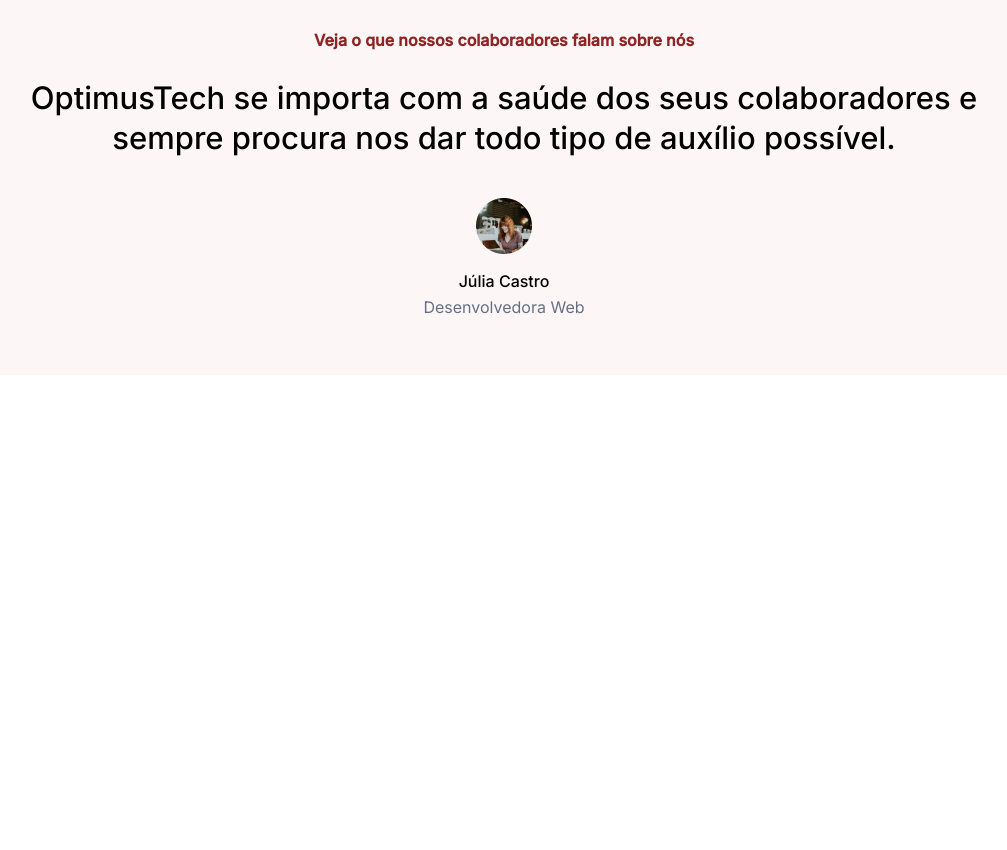
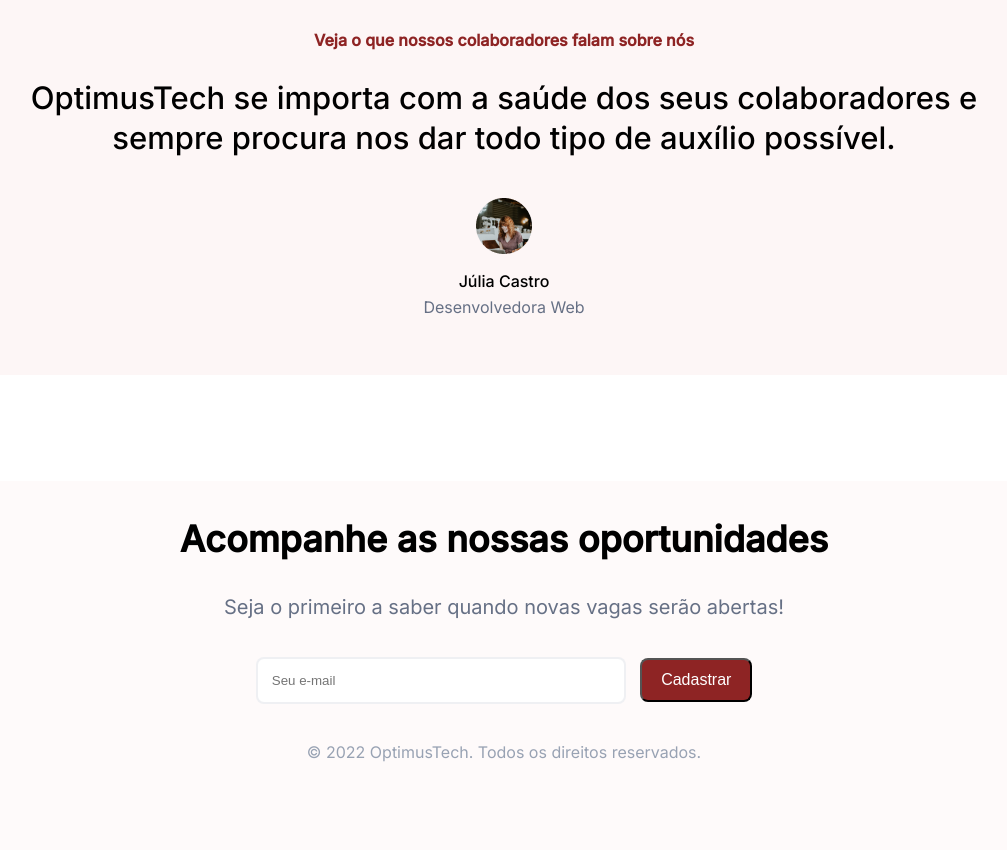
Before and after one commit to GuiTDS/optimus-tech, a plain HTML site: page index.html in a window 1280 px wide. Shown: the part 2405-3255 px from the top of the page, without its empty margins (136-1143 px from the left). Before the commit the page ends 2780 px from the top, so only its background shows below. Drawn offline with Linux system fonts and the light colour scheme.

Commit message:
Adição do rodapé

```diff
--- a/assets/css/styles.css
+++ b/assets/css/styles.css
@@ -205,3 +205,43 @@
 .depoimentos__profissao {
     color: var(--cinza-principal);
 }
+
+/* Footer */
+
+.rodape {
+    margin: 10% -110px 0 -110px;
+    background-color: rgba(195, 25, 25, 0.02);
+    text-align: center;
+    padding: 40px 0;
+}
+
+.rodape__titulo {
+    font-size: 36px;
+    font-weight: 600;
+}
+
+.rodape__info {
+    margin: 40px 0;
+    font-size: 20px;
+    color: var(--cinza-principal);
+}
+
+#email {
+    box-sizing: border-box;
+    /* height: 44px; */
+    padding: 14px;
+    width: 370px;
+    border-radius: 8px;
+    border: 2px solid rgba(102, 112, 133, .1);
+    margin-right: 10px;
+}
+
+.formulario {
+    margin-bottom: 40px;
+}
+
+.rodape__copy-info {
+    color: #98A2B3;
+    margin-bottom: 50px;
+    font-size: 16px;
+}
--- a/index.html
+++ b/index.html
@@ -115,7 +115,18 @@
         <img id="depoimentos__img" src="assets/img/Avatar.png" alt="Imagem de uma colaboradora">
         <p class="depoimentos__nome">Júlia Castro</p>
         <p class="depoimentos__profissao">Desenvolvedora Web</p>
+    </section>
 
-    </section>
+    <footer class="rodape">
+        <span class="rodape__titulo">Acompanhe as nossas oportunidades<br></span>
+        <p class="rodape__info">Seja o primeiro a saber quando novas vagas serão abertas!</p>
+        <form action="" class="formulario">
+            <fieldset>
+                <input type="email" name="email" id="email" placeholder="Seu e-mail">
+                <button type="button" class="botao__cadastrar">Cadastrar</button>
+            </fieldset>
+        </form>
+        <p class="rodape__copy-info">&copy; 2022 OptimusTech. Todos os direitos reservados.</p>
+    </footer>
 </body>
 </html>
```
